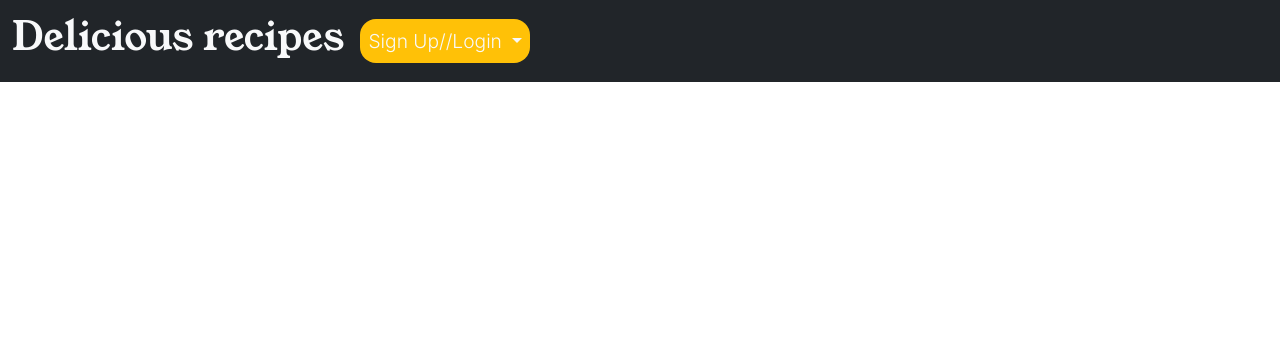
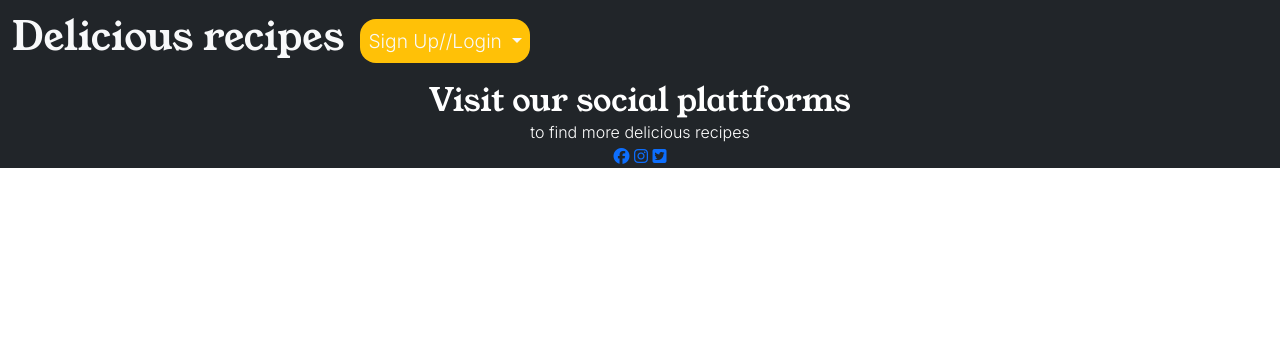
Before and after one commit to Belan-Mihail/cooking-blog, a Django app: page / in a window 1280 px wide. Shown: the top 342 px of the page. Run offline with Django 3.2, Linux system fonts and the light colour scheme; data that the repository does not hold is empty; some libraries are stand-ins or nearby versions.

Commit message:
Add html to footer section

```diff
--- a/templates/base.html
+++ b/templates/base.html
@@ -57,5 +57,16 @@
 
     {% endblock content %}
     </main>
+
+    <!-- Footer -->
+    <footer class="mt-auto footer-section bg-dark footer" >
+        <h2 class="m-0 text-center text-white">Visit our social plattforms</h2>
+        <p class="m-0 text-center text-white">to find more delicious recipes</p>
+        <div class="social-links text-center">
+            <a href="https://facebook.com" target="_blank" rel="noopener" aria-label="Visit out Facebook page (open in a new tab)"><i class="fa-brands fa-facebook"></i></a>
+            <a href="https://instagram.com" target="_blank" rel="noopener" aria-label="Visit out Instagram page (open in a new tab)"><i class="fa-brands fa-instagram"></i></a>
+            <a href="https://twitter.com" target="_blank" rel="noopener" aria-label="Visit out Twitter page (open in a new tab)"><i class="fa-brands fa-square-twitter"></i></a>
+        </div>
+    </footer>
 </body>
 </html>
```
